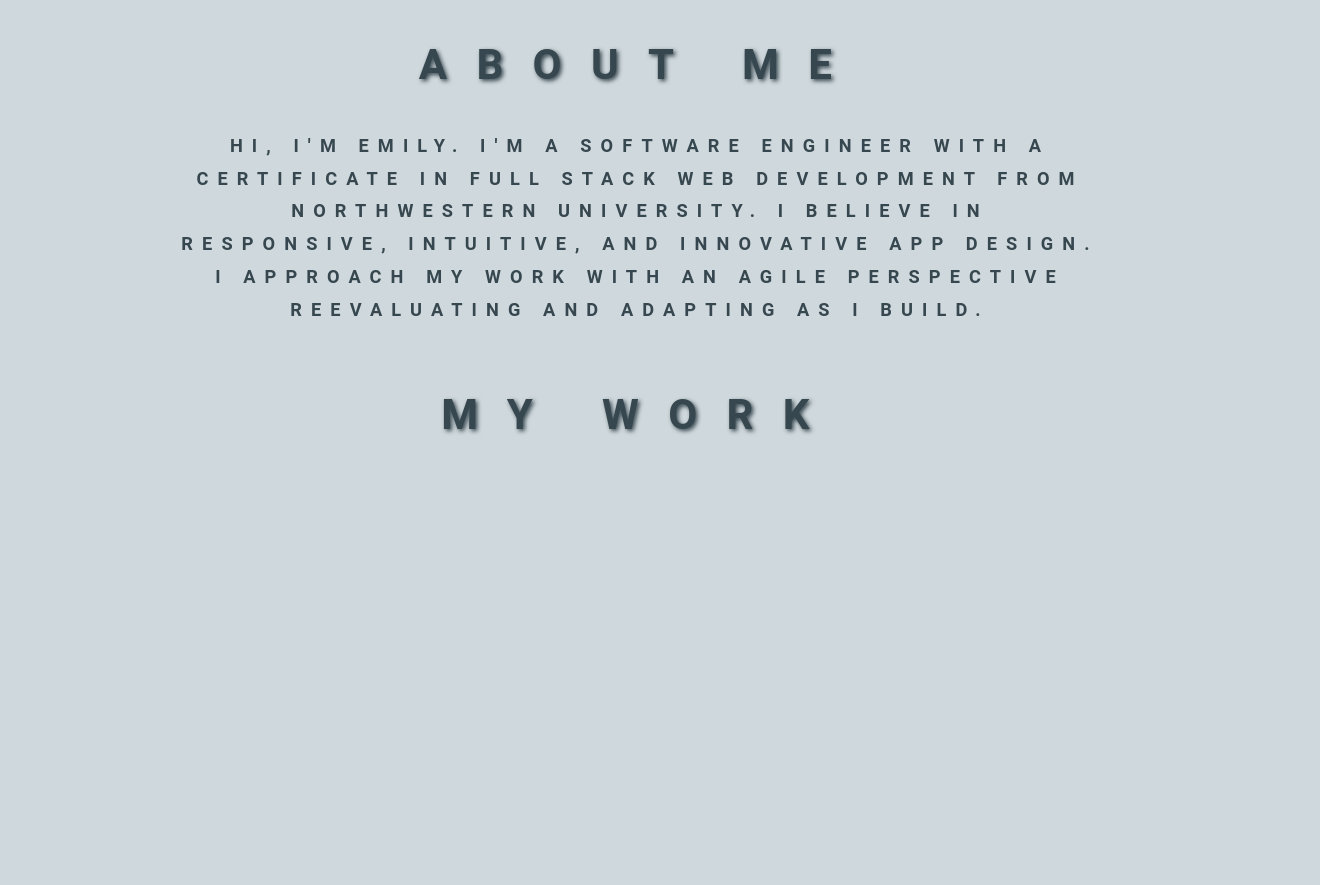
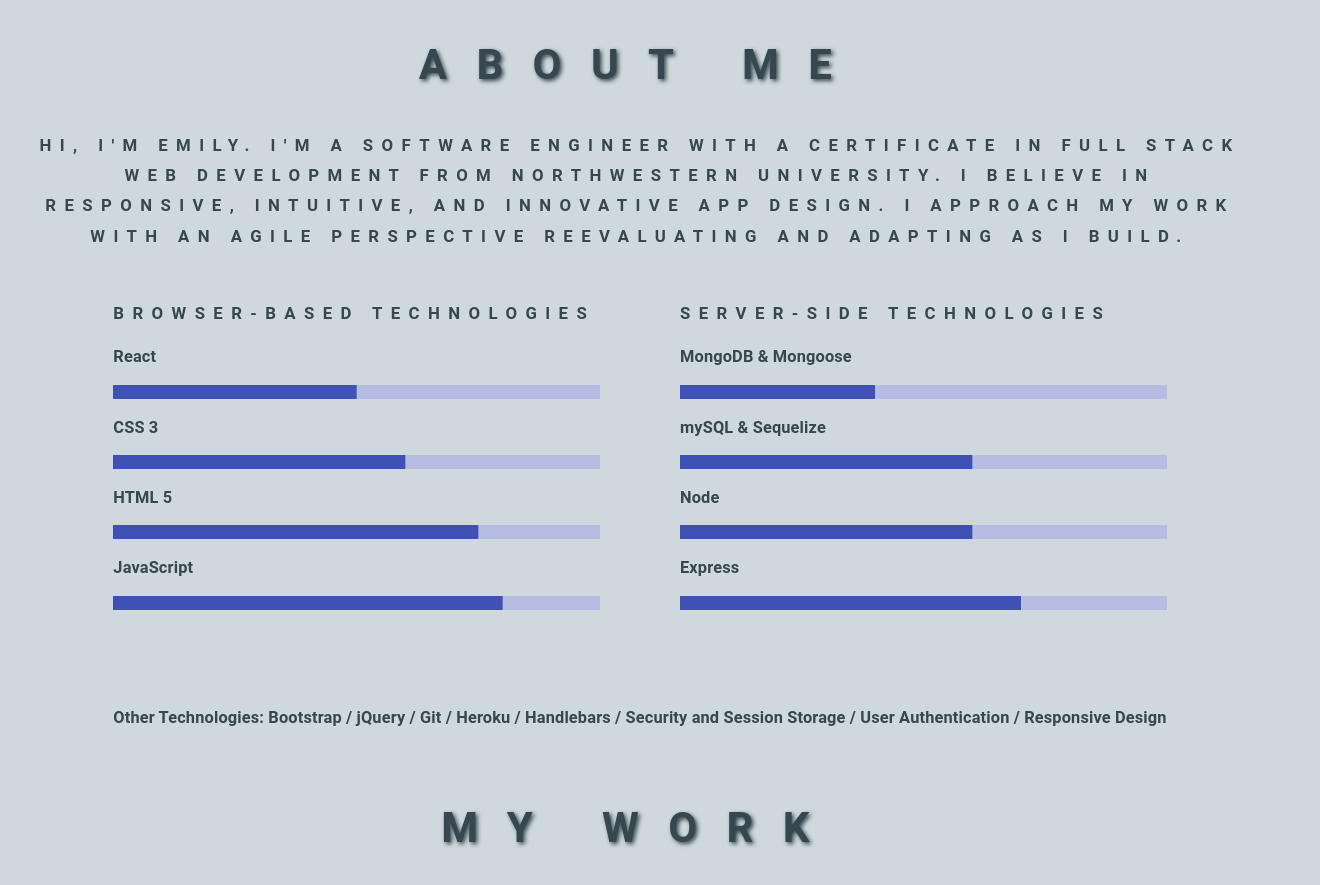
Before and after one commit to emblair96/portfolio-playground, a React (Create React App) app: page / in a window 1280 px wide. Shown: the part 1140-2025 px from the top of the page, 1320 px wide, since content can reach past the window. Before the commit the page ends 1634 px from the top, so only its background shows below. Built offline with nearby package versions, Linux system fonts and the light colour scheme.

Commit message:
Add progress bars to demonstrate language knowledge

```diff
--- a/src/App.js
+++ b/src/App.js
@@ -11,20 +11,22 @@ import Header from './components/Header';
 import Subheader from './components/Subheader';
 import ComputerGraphic from './components/ComputerGraphic';
 import AboutMe from './components/AboutMe';
+import DeveloperJourney from './components/DeveloperJourney';
 
 function App() {
   return (
       <>
         <Navbar />
-        <div id="Home"></div>
+        <div id="Home" />
         <Header />
         <Subheader text="SOFTWARE ENGINEER"/>
         <ComputerGraphic />
         {/* <Subheader text="HI, I'M EMILY."/> */}
         <AboutMe />
-        <div id="Projects"></div>
+        <DeveloperJourney />
+        <div id="Projects" />
         <Subheader text="MY WORK"/>
-        <div id="Contact"></div>
+        <div id="Contact" />
 
 
       </>
--- a/src/components/AboutMe.css
+++ b/src/components/AboutMe.css
@@ -4,10 +4,17 @@ img {
 }
 
 p {
-  font-size: 1.3em;
+  font-size: 1.2em;
   color: #37474F;
   font-weight: 600;
   text-transform: uppercase;
   letter-spacing: .5em;
   line-height: 1.8em;
 }
+
+@media (max-width: 512px) {
+  p {
+    font-size: .9em;
+    text-align: center;
+  }
+}
--- a/src/components/AboutMe.js
+++ b/src/components/AboutMe.js
@@ -17,7 +17,7 @@ export default function AboutMe() {
       justify="center"
       style={{  maxWidth: '100%' }}
       >
-        <Grid item xs={9} align="center">
+        <Grid item xs={12} align="center">
         <h2>ABOUT ME</h2>
           <p>
             Hi, I'm Emily. I'm a software engineer with a certificate in full stack web development from northwestern university.  I believe in responsive, intuitive, and innovative app design.  I approach my work with an agile perspective reevaluating and adapting as I build.
--- /dev/null
+++ b/src/components/DeveloperJourney.css
@@ -0,0 +1,3 @@
+p {
+  color: #37474F;
+}
--- /dev/null
+++ b/src/components/DeveloperJourney.js
@@ -0,0 +1,76 @@
+import React from 'react';
+import { Container, Grid, LinearProgress } from '@material-ui/core';
+
+export default function DeveloperJourney() {
+  return (
+      <Grid
+        container
+        spacing={10}
+        direction="row"
+        justify="center"
+      >
+
+        <Grid item xs={10} sm={5}>
+          <p className="progress-categories">Browser-based technologies</p>
+          <h3 style={{color: "#37474F"}}>React</h3>
+          <LinearProgress
+            className="progress-bar"
+            variant="determinate"
+            value={50}
+          />
+          <h3 style={{color: "#37474F"}}>CSS 3</h3>
+          <LinearProgress
+            className="progress-bar"
+            variant="determinate"
+            value={60}
+          />
+          <h3 style={{color: "#37474F"}}>HTML 5</h3>
+          <LinearProgress
+            className="progress-bar"
+            variant="determinate"
+            value={75}
+          />
+          <h3 style={{color: "#37474F"}}>JavaScript</h3>
+          <LinearProgress
+            className="progress-bar"
+            variant="determinate"
+            value={80}
+          />
+        </Grid>
+
+        <Grid item xs={10} sm={5}>
+          <p className="progress-categories">Server-side technologies</p>
+          <h3 style={{color: "#37474F"}}>MongoDB & Mongoose</h3>
+          <LinearProgress
+            className="progress-bar"
+            variant="determinate"
+            value={40}
+          />
+          <h3 style={{color: "#37474F"}}>mySQL & Sequelize</h3>
+          <LinearProgress
+            className="progress-bar"
+            variant="determinate"
+            value={60}
+          />
+          <h3 style={{color: "#37474F"}}>Node</h3>
+          <LinearProgress
+            className="progress-bar"
+            variant="determinate"
+            value={60}
+          />
+          <h3 style={{color: "#37474F"}}>Express</h3>
+          <LinearProgress
+            className="progress-bar"
+            variant="determinate"
+            value={70}
+          />
+
+        </Grid>
+           <Grid style={{marginBottom: ".8em"}} item xs={10} sm={10}>
+          <h3 style={{color: "#37474F"}}>Other Technologies: Bootstrap / jQuery / Git / Heroku / Handlebars / Security and Session Storage / User Authentication / Responsive Design</h3>
+           </Grid>
+
+      </Grid>
+
+  )
+}
```
